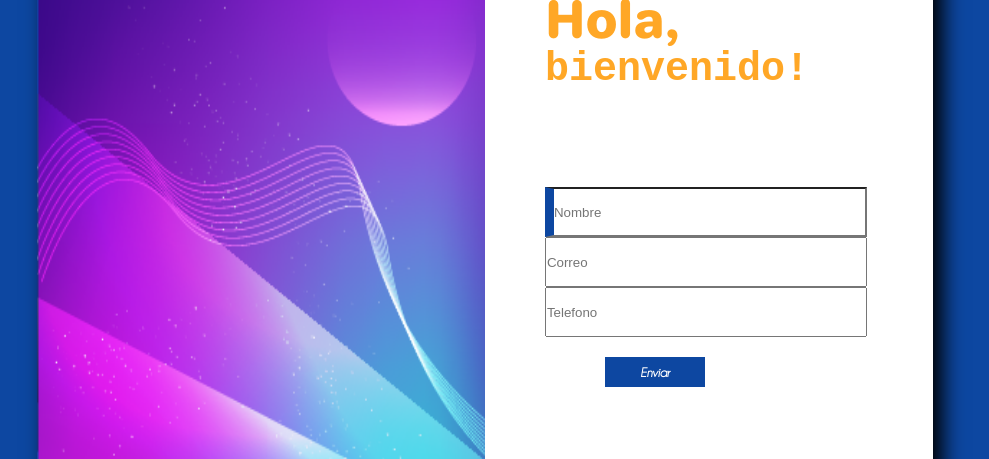
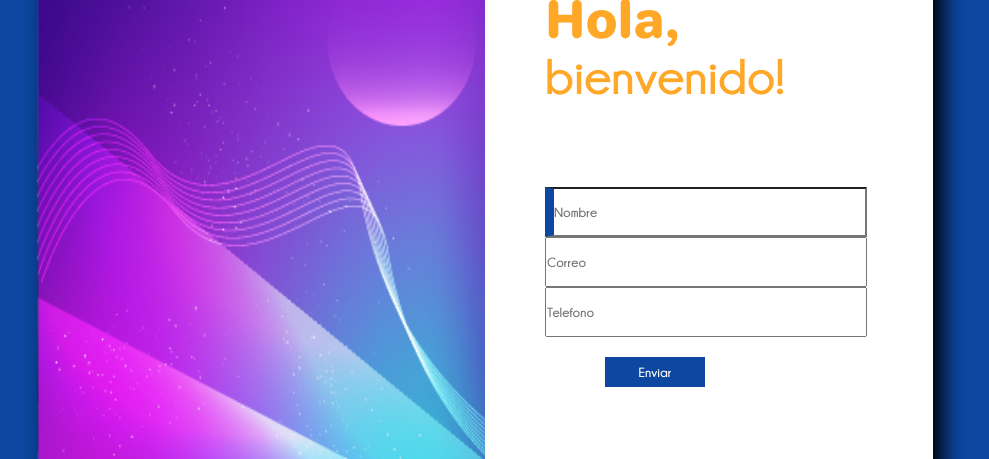
Before and after one commit to andres-galindo/landing-page, a plain HTML site: page index.html in a window 1280 px wide. Shown: the part 151-610 px from the top of the page, without its empty margins (155-1144 px from the left). Drawn offline with Linux system fonts and the light colour scheme.

Commit message:
se agregan las tipografias finales

```diff
--- a/fonts.css
+++ b/fonts.css
@@ -10,3 +10,7 @@
     font-family: ailerons;
     src: url(/fuentes/ailerons.otf);
 }
+@font-face {
+    font-family: l-bold;
+    src: url(/fuentes/Champagne\ &\ Limousines\ Bold.ttf);
+}
--- a/style.css
+++ b/style.css
@@ -56,8 +56,8 @@ body{
 .form-date h2{
     width: 100%;
     height: 18%;
-    font-size: 40px;
-    font-family: monospace;
+    font-size: 50px;
+    font-family: l-bold;
     color: #ffa726;
 }
 
@@ -72,7 +72,7 @@ body{
 .form-date input{
     width: 90%;
     height: 50px;
-
+    font-family: l-bold;
 }
 .form-date input:nth-child(1){
     width: 90%;
@@ -96,7 +96,7 @@ body{
     border: none;
     width: 100px;
     color: white;
-    font-family: limousine;
+    font-family: l-bold;
     font-weight: bold;
     cursor: pointer;
 }
```
Also changed, not shown: fuentes/Champagne & Limousines Bold.ttf (added).
